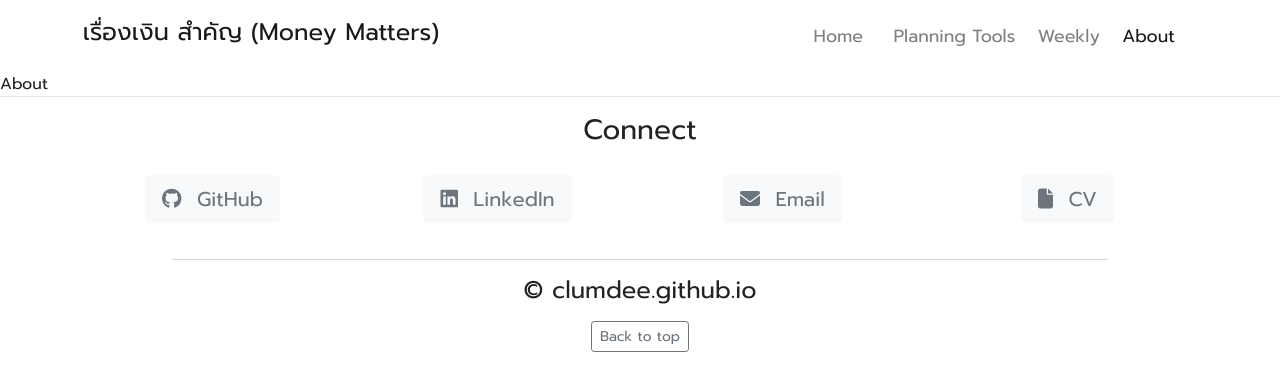
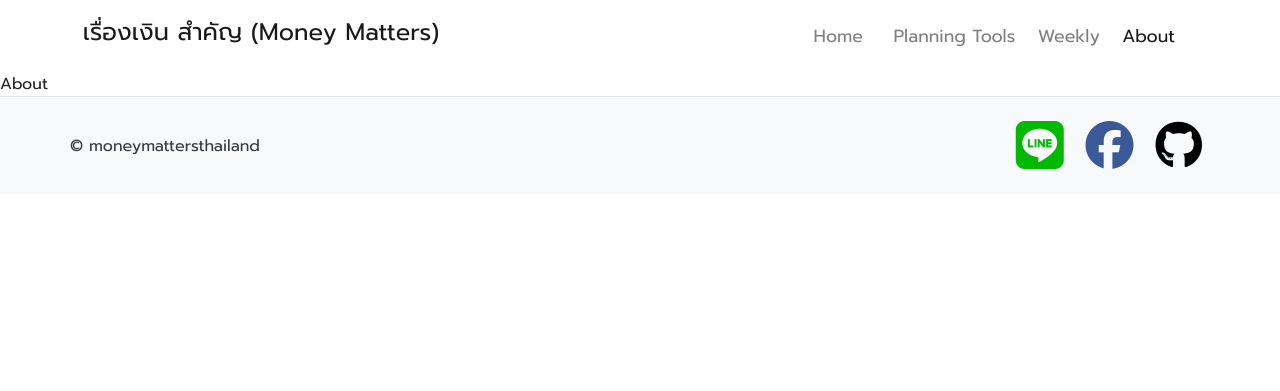
Before and after one commit to moneysart/moneysart.github.io, a Jekyll site: the page built from about/index.html, in a window 1280 px wide. Shown: the top 391 px of the page. Built offline with Jekyll 4.4.1, drawn with Linux system fonts in a browser that asks for light colours; nearby versions of some CDN libraries.

Commit message:
update footer design

```diff
--- a/_includes/footer.html
+++ b/_includes/footer.html
@@ -1,36 +1,21 @@
 <!-- Footer -->
-<footer class="blog-footer">
-
-    <div class="col-12 py-2">
-        <!-- <hr> -->
-        <h3 class="my-0">Connect</h3>
-        <!-- <hr> -->
-    </div>
+<footer class="blog-footer bg-light text-dark">
 
     <div class="container py-0">
-        <div class="row text-center py-0">
-            <div class="col-md-3 footer-social">
-                <a href="#" class="btn btn-light btn-lg my-1 text-muted"><i class="fab fa-github mr-2"></i> GitHub</a>
+        <div class="row px-0">
+
+            <!-- site label -->
+            <div class="col-4 px-0 my-auto text-left ">
+                <p>&copy; {{ site.name }}</p>
             </div>
-            <div class="col-md-3 footer-social">
-                <a href="#" class="btn btn-light btn-lg my-1 text-muted"><i class="fab fa-linkedin mr-2"></i> LinkedIn</a>
-            </div>
-            <div class="col-md-3 footer-social">
-                <a href="#" class="btn btn-light btn-lg my-1 text-muted"><i class="fa fa-envelope mr-2"></i> Email</a>
-            </div>
-            <div class="col-md-3 footer-social">
-                <a href="#" class="btn btn-light btn-lg my-1 text-muted"><i class="fa fa-file mr-2"></i> CV</a>
+
+            <!-- channels -->
+            <div class="col-8 px-0 text-right">
+                <i class="mx-2 fab fa-line fa-3x" style="color:#00B900;"></i>
+                <i class="mx-2 fab fa-facebook fa-3x" style="color:#3b5998;"></i>
+                <!-- <i class="mx-2 fas fa-envelope fa-3x" style="color:#abad00"></i> -->
+                <i class="mx-2 fab fa-github fa-3x" style="color:#000;"></i>
             </div>
         </div>
-    </div>
-
-    <div class="col-12 pt-0">
-        <hr>
-        <h4>&copy; clumdee.github.io</h4>
-
-        <p>
-        <a href="#" class="btn btn-outline-secondary btn-sm my-2">Back to top</a>
-        </p>
-    </div>
 
 </footer>
```
